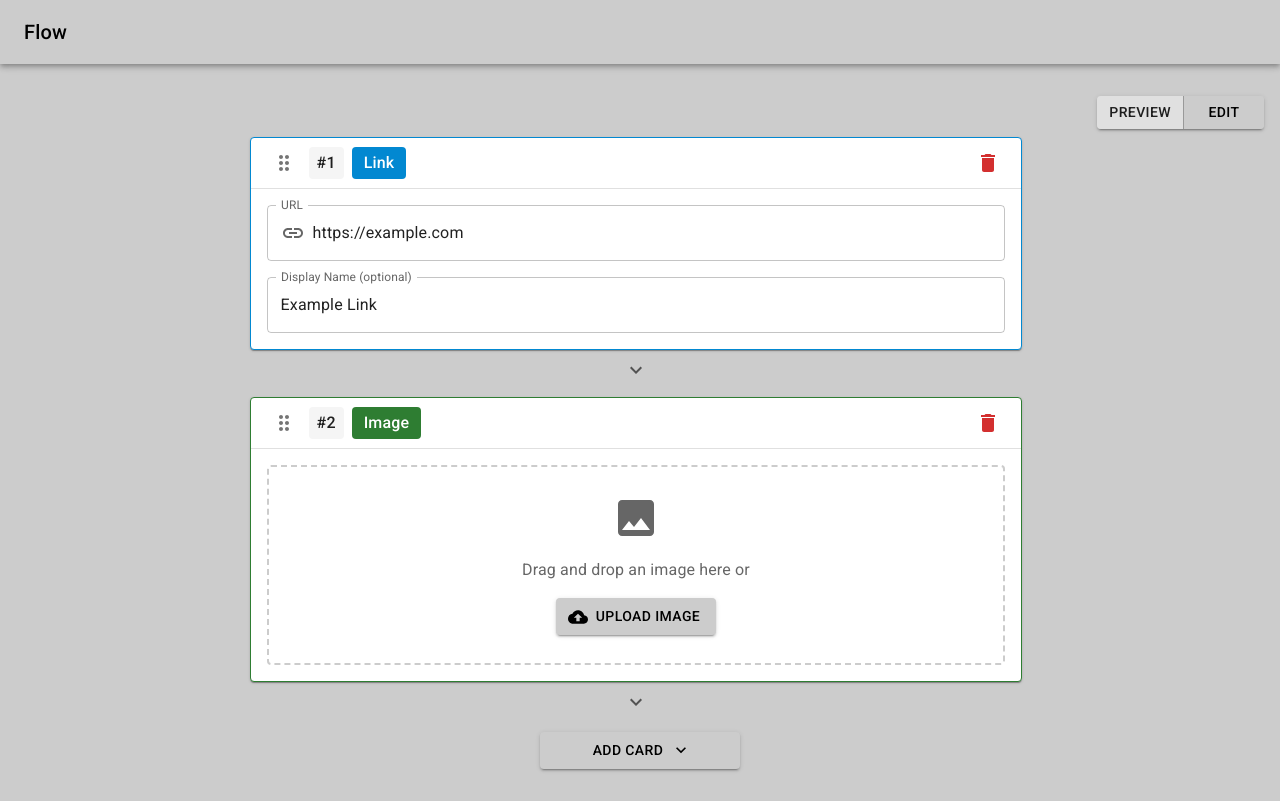
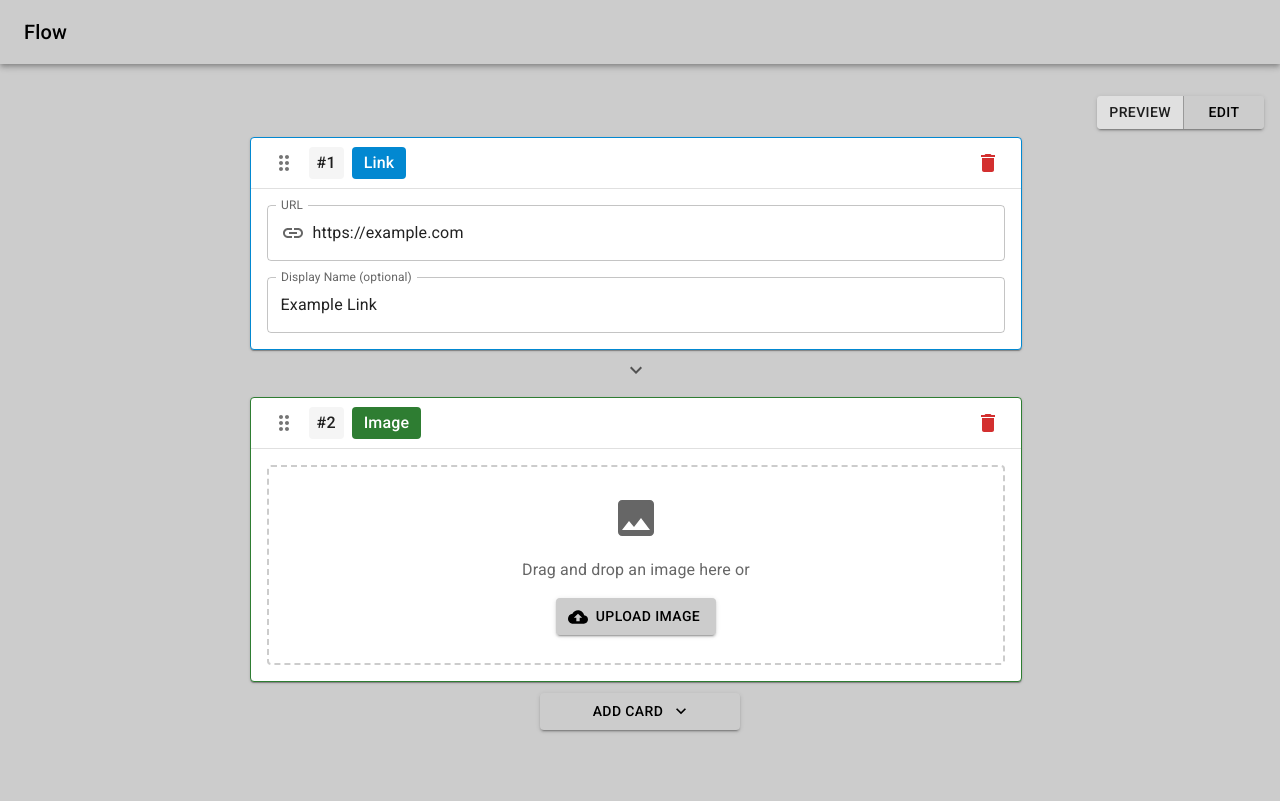
Before and after one commit to anof/flow, a Next.js app: page / in a window 1280 px wide. Built offline with nearby package versions, Linux system fonts and the light colour scheme.

Commit message:
fix: remove v from last card

```diff
--- a/pages/index.tsx
+++ b/pages/index.tsx
@@ -183,7 +183,7 @@ const Home = () => {
                             onDelete={() => handleDeleteCard(element.order)}
                             onTypeChange={(newType) => handleCardTypeChange(element.order, newType)}
                           />
-                          <ExpandMoreIcon sx={{ mt: 1, color: 'text.secondary' }} />
+                          {index < list.length - 1 && <ExpandMoreIcon sx={{ mt: 1, color: 'text.secondary' }} />}
                         </Grid>
                       )}
                     </Draggable>
```
